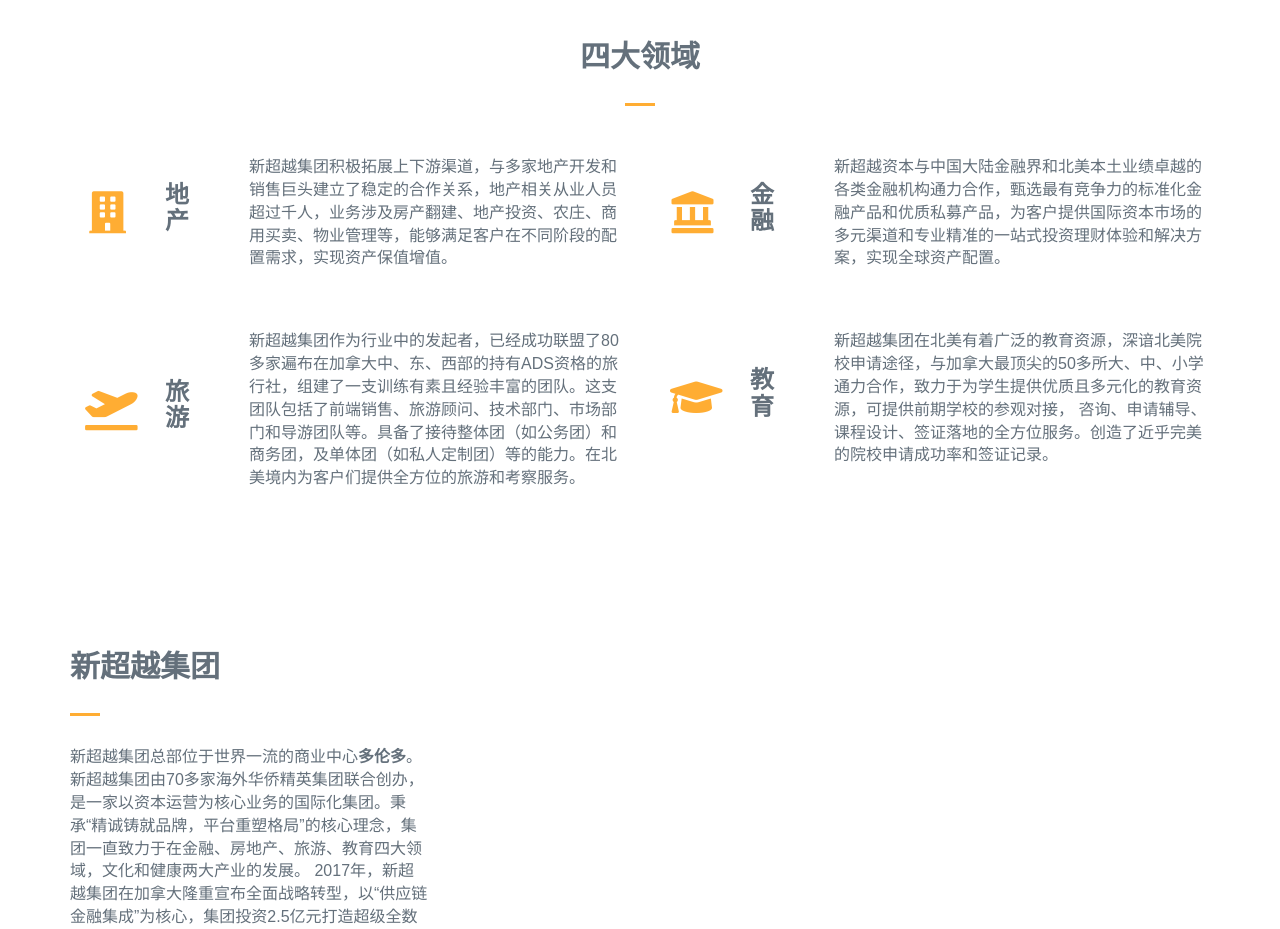
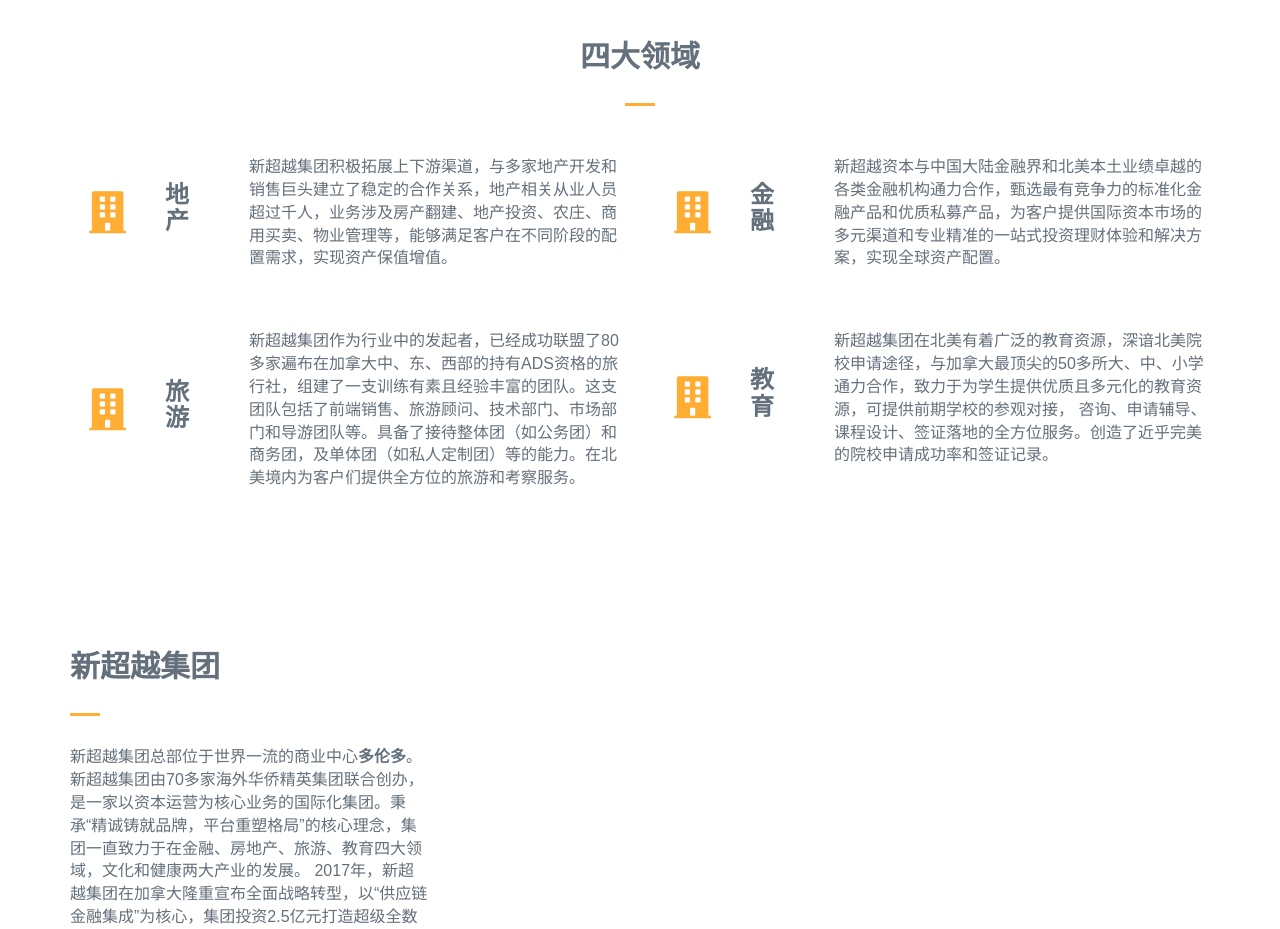
Before and after one commit to IveanZhang/new-exceed-group, a React (Create React App) app: page / in a window 1280 px wide. Shown: the part 820-1749 px from the top of the page. Built offline with nearby package versions, Linux system fonts and the light colour scheme.

Commit message:
redesign and update serviceSection

```diff
--- a/src/container/action/actionType.js
+++ b/src/container/action/actionType.js
@@ -0,0 +1 @@
+export const GET_SERVICES = 'GET_SERVICES';
--- a/src/container/home/serviceSection/ServiceSection.js
+++ b/src/container/home/serviceSection/ServiceSection.js
@@ -1,95 +1,55 @@
 import React, { Component } from 'react';
+import { connect } from 'react-redux';
 import './serviceSection.scss';
 
 class ServiceSection extends Component {
+    renderContent() {
+        const contentList = this.props.contentList;
+        return contentList.map(item => {
+            return (
+                <div className="col-sm-6">
+                    <div className="service-item">
+                        <div className="service-item-icon">
+                            <a href={`${item.url}`} target='_blank' rel="noopener noreferrer">
+                                <i className="fas fa-building fa-3x"></i>
+                            </a>
+                        </div>
+                        <div className="service-item-title">
+                            <h3>{item.name}</h3>
+                        </div>
+                        <div className="service-item-desc">
+                            <p>{item.content}</p>
+                        </div>
+                    </div>
+                </div>
+            );
+        })
+    }
+
     render() {
+        const title = this.props.title.value;
         return (
             <section id="service">
                 <div className="content-box">
                     <div className="content-title wow fadeInDown" data-wow-duration="1s">
-                <h3>四大领域</h3>
+                        <h3>{title}</h3>
                         <div className="content-title-underline"></div>
                     </div>
 
                     <div className="container">
                         <div className="row wow fadeInUp" data-wow-duration="1s">
-
-                    <div className="col-sm-6">
-                        <div className="service-item">
-                            <div className="service-item-icon">
-                                <a href="http://www.neg18.com/realestate.html" target='_blank' rel="noopener noreferrer">
-                                    <i className="fas fa-building fa-3x"></i>
-                                </a>
-                            </div>
-
-                            <div className="service-item-title">
-                                <h3>地 产</h3>
-                            </div>
-                            <div className="service-item-desc">
-                                <p>新超越集团积极拓展上下游渠道，与多家地产开发和销售巨头建立了稳定的合作关系，地产相关从业人员超过千人，业务涉及房产翻建、地产投资、农庄、商用买卖、物业管理等，能够满足客户在不同阶段的配置需求，实现资产保值增值。</p>
+                            {this.renderContent()}
                         </div>
                     </div>
                 </div>
-
-                    <div className="col-sm-6">
-                        <div className="service-item">
-                            <div className="service-item-icon">
-                                <a href="http://www.neg18.com/financeproduct.html" target='_blank' rel="noopener noreferrer">
-                                    <i className="fas fa-landmark fa-3x"></i>
-                                </a>
-                            </div>
-
-                            <div className="service-item-title">
-                                <h3>金 融</h3>
-                            </div>
-                            <div className="service-item-desc">
-                                <p>新超越资本与中国大陆金融界和北美本土业绩卓越的各类金融机构通力合作，甄选最有竞争力的标准化金融产品和优质私募产品，为客户提供国际资本市场的多元渠道和专业精准的一站式投资理财体验和解决方案，实现全球资产配置。</p>
-                            </div>
-                        </div>
-                    </div>
-
-                    <div className="col-sm-6">
-                        <div className="service-item">
-                            <div className="service-item-icon">
-                                <a href="http://www.neg18.com/tourism.html" target='_blank' rel="noopener noreferrer">
-                                    <i className="fas fa-plane-departure fa-3x"></i>
-                                </a>
-                            </div>
-
-                            <div className="service-item-title">
-                                <h3>旅 游</h3>
-                            </div>
-                            <div className="service-item-desc">
-                                <p>新超越集团作为行业中的发起者，已经成功联盟了80多家遍布在加拿大中、东、西部的持有ADS资格的旅行社，组建了一支训练有素且经验丰富的团队。这支团队包括了前端销售、旅游顾问、技术部门、市场部门和导游团队等。具备了接待整体团（如公务团）和商务团，及单体团（如私人定制团）等的能力。在北美境内为客户们提供全方位的旅游和考察服务。</p>
-                            </div>
-                        </div>
-                    </div>
-
-                    <div className="col-sm-6">
-                        <div className="service-item">
-                            <div className="service-item-icon">
-                                <a href="http://www.neg18.com/education.html" target='_blank' rel="noopener noreferrer">
-                                    <i className="fas fa-graduation-cap fa-3x"></i>
-                                </a>
-                            </div>
-
-                            <div className="service-item-title">
-                                <h3>教 育</h3>
-                            </div>
-                            <div className="service-item-desc">
-                                <p>新超越集团在北美有着广泛的教育资源，深谙北美院校申请途径，与加拿大最顶尖的50多所大、中、小学通力合作，致力于为学生提供优质且多元化的教育资源，可提供前期学校的参观对接， 咨询、申请辅导、课程设计、签证落地的全方位服务。创造了近乎完美的院校申请成功率和签证记录。</p>
-                            </div>
-                        </div>
-                    </div>
-
-                </div>
-            </div>
-
-        </div>
-
             </section>
         );
     }
 }
 
-export default ServiceSection;
+export default connect(
+    state => ({
+        title: state.navBarReducer.navList[1],
+        contentList: state.servicesReducer.services
+    })
+)(ServiceSection);
--- /dev/null
+++ b/src/container/reducer/servicesReducer.js
@@ -0,0 +1,35 @@
+import { GET_SERVICES } from '../action/actionType';
+
+const initState = {
+    services: [
+        {
+            name: '地 产',
+            url: 'http://www.neg18.com/realestate.html',
+            content: '新超越集团积极拓展上下游渠道，与多家地产开发和销售巨头建立了稳定的合作关系，地产相关从业人员超过千人，业务涉及房产翻建、地产投资、农庄、商用买卖、物业管理等，能够满足客户在不同阶段的配置需求，实现资产保值增值。'
+        },
+        {
+            name: '金 融',
+            url: 'http://www.neg18.com/financeproduct.html',
+            content: '新超越资本与中国大陆金融界和北美本土业绩卓越的各类金融机构通力合作，甄选最有竞争力的标准化金融产品和优质私募产品，为客户提供国际资本市场的多元渠道和专业精准的一站式投资理财体验和解决方案，实现全球资产配置。'
+        },
+        {
+            name: '旅 游',
+            url: 'http://www.neg18.com/tourism.html',
+            content: '新超越集团作为行业中的发起者，已经成功联盟了80多家遍布在加拿大中、东、西部的持有ADS资格的旅行社，组建了一支训练有素且经验丰富的团队。这支团队包括了前端销售、旅游顾问、技术部门、市场部门和导游团队等。具备了接待整体团（如公务团）和商务团，及单体团（如私人定制团）等的能力。在北美境内为客户们提供全方位的旅游和考察服务。'
+        },
+        {
+            name: '教 育',
+            url: 'http://www.neg18.com/education.html',
+            content: '新超越集团在北美有着广泛的教育资源，深谙北美院校申请途径，与加拿大最顶尖的50多所大、中、小学通力合作，致力于为学生提供优质且多元化的教育资源，可提供前期学校的参观对接， 咨询、申请辅导、课程设计、签证落地的全方位服务。创造了近乎完美的院校申请成功率和签证记录。'
+        }
+    ]
+};
+
+const servicesReducer = (state = initState, action) => {
+    switch(action.type) {
+        case GET_SERVICES: return state.services;
+        default: return state;
+    }
+};
+
+export default servicesReducer;
```
Also changed, not shown: src/reducers.js (+5 -3 lines). Lines whose indentation alone changed are shown as unchanged.
